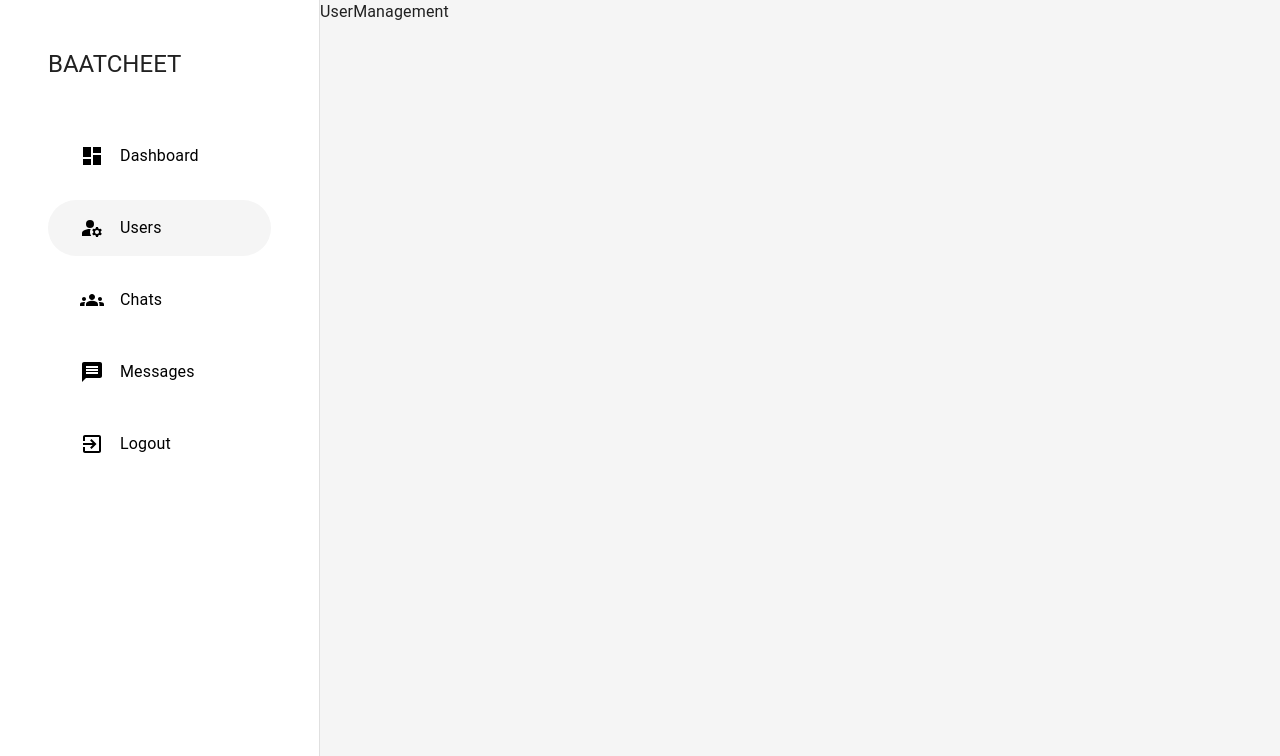
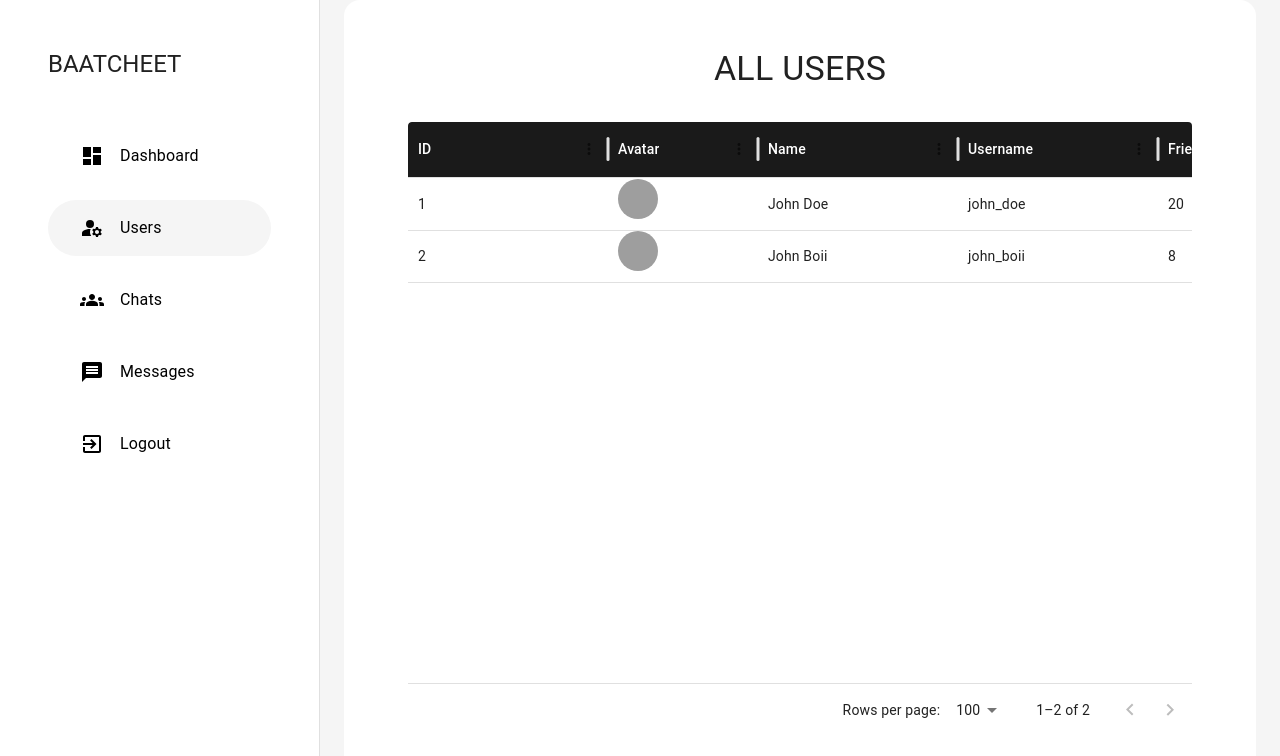
Before and after one commit to a-nuj1/BaatCheet-ChatSpace, a React (Vite) app: page /admin/users in a window 1280 px wide. Shown: the top 756 px of the page. Built offline with nearby package versions, Linux system fonts and the light colour scheme; grey boxes are pictures that could not be loaded.

Commit message:
done with frontend

```diff
--- a/package.json
+++ b/package.json
@@ -14,6 +14,7 @@
     "@emotion/styled": "^11.13.0",
     "@mui/icons-material": "^6.1.3",
     "@mui/material": "^6.1.3",
+    "@mui/x-data-grid": "^7.21.0",
     "6pp": "^1.2.16",
     "chart.js": "^4.4.4",
     "moment": "^2.30.1",
--- /dev/null
+++ b/src/components/shared/Table.jsx
@@ -0,0 +1,63 @@
+import { Container, Paper, Typography } from '@mui/material'
+import React from 'react'
+import {DataGrid} from '@mui/x-data-grid'
+import { metBlack } from '../../constants/colors'
+
+
+function Table({rows, columns, heading, rowHeight = 52}) {
+  return (
+    <Container
+        sx={{
+            // display: "flex",
+            // flexDirection: "column",
+            // alignItems: "center",
+            // justifyContent: "center",
+            height: "100vh",
+        }}
+    >
+        <Paper
+            elevation={3}
+            sx={{
+                padding: '1rem 4rem',
+                borderRadius: '1rem',
+                margin: 'auto',
+                width: '100%',
+                overflow: 'hidden',
+                height: '100%',
+                boxShadow: 'none',
+            }}
+        >
+            <Typography
+                textAlign={'center'}
+                variant='h4'
+                sx={{
+                    margin: '2rem',
+                    textTransform: 'uppercase',
+                }}
+            >{heading}</Typography>
+
+            <DataGrid
+                rows = {rows}
+                columns = {columns}
+                rowHeight= {rowHeight}
+                style={{
+                    height: '80%',
+                }}
+                sx={{
+                    border: 'none',
+                    ".table-header":{
+                        bgcolor: metBlack,
+                        color: 'white',
+                    }
+                }}
+            />
+
+
+        </Paper>
+
+
+    </Container>
+  )
+}
+
+export default Table
--- a/src/constants/sampleData.js
+++ b/src/constants/sampleData.js
@@ -1,275 +1,190 @@
 export const sampleChats = [
   {
-    avatar: ["https://randomuser.me/api/portraits"],
+    avatar: ["https://www.pngall.com/wp-content/uploads/12/Avatar-Profile-Vector-PNG-File.png"],
     name: "John Doe",
     _id: "1",
     groupChat: false,
     members: ["1", "2"],
   },
   {
-    avatar: [
-      "https://randomuser.me/api/portraits",
-
-    ],
+    avatar: ["https://www.pngall.com/wp-content/uploads/12/Avatar-Profile-Vector-PNG-File.png"],
     name: "John ",
     _id: "2",
     groupChat: true,
     members: ["1", "2"],
   },
   {
-    avatar: [
-      "https://randomuser.me/api/portraits",
-
-    ],
+    avatar: ["https://www.pngall.com/wp-content/uploads/12/Avatar-Profile-Vector-PNG-File.png"],
     name: "susy ",
     _id: "3",
     groupChat: true,
-    members: ["1", "2",'3'],
+    members: ["1", "2", "3"],
   },
   {
-    avatar: [
-      "https://randomuser.me/api/portraits",
-
-    ],
+    avatar: ["https://www.pngall.com/wp-content/uploads/12/Avatar-Profile-Vector-PNG-File.png"],
     name: "remo ",
     _id: "4",
     groupChat: true,
     members: ["1", "2"],
   },
-  {
-    avatar: [
-      "https://randomuser.me/api/portraits",
-
-    ],
-    name: "John ",
-    _id: "5",
-    groupChat: true,
-    members: ["1", "2"],
-  },
-  {
-    avatar: [
-      "https://randomuser.me/api/portraits",
-
-    ],
-    name: "John ",
-    _id: "6",
-    groupChat: true,
-    members: ["1", "2"],
-  },
-  {
-    avatar: [
-      "https://randomuser.me/api/portraits",
-
-    ],
-    name: "John ",
-    _id: "7",
-    groupChat: true,
-    members: ["1", "2"],
-  },
-  {
-    avatar: [
-      "https://randomuser.me/api/portraits",
-
-    ],
-    name: "John ",
-    _id: "8",
-    groupChat: true,
-    members: ["1", "2"],
-  },
-  {
-    avatar: [
-      "https://randomuser.me/api/portraits",
-
-    ],
-    name: "John ",
-    _id: "9",
-    groupChat: true,
-    members: ["1", "2"],
-  },
-  {
-    avatar: [
-      "https://randomuser.me/api/portraits",
-
-    ],
-    name: "John ",
-    _id: "10",
-    groupChat: true,
-    members: ["1", "2"],
-  },
-  {
-    avatar: [
-      "https://randomuser.me/api/portraits",
-
-    ],
-    name: "John ",
-    _id: "11",
-    groupChat: true,
-    members: ["1", "2"],
-  },
-  {
-    avatar: [
-      "https://randomuser.me/api/portraits",
-
-    ],
-    name: "John ",
-    _id: "12",
-    groupChat: true,
-    members: ["1", "2"],
-  },
-  {
-    avatar: [
-      "https://randomuser.me/api/portraits",
-
-    ],
-    name: "John ",
-    _id: "13",
-    groupChat: true,
-    members: ["1", "2"],
-  },
-  {
-    avatar: [
-      "https://randomuser.me/api/portraits",
-
-    ],
-    name: "John ",
-    _id: "14",
-    groupChat: true,
-    members: ["1", "2"],
-  },
-  {
-    avatar: [
-      "https://randomuser.me/api/portraits",
-
-    ],
-    name: "John ",
-    _id: "15",
-    groupChat: true,
-    members: ["1", "2"],
-  },
-  {
-    avatar: [
-      "https://randomuser.me/api/portraits",
-
-    ],
-    name: "John ",
-    _id: "16",
-    groupChat: true,
-    members: ["1", "2"],
-  },
-  {
-    avatar: [
-      "https://randomuser.me/api/portraits",
-
-    ],
-    name: "John ",
-    _id: "17",
-    groupChat: true,
-    members: ["1", "2"],
-  },
-  {
-    avatar: [
-      "https://randomuser.me/api/portraits",
-
-    ],
-    name: "John ",
-    _id: "18",
-    groupChat: true,
-    members: ["1", "2"],
-  },
-  {
-    avatar: [
-      "https://randomuser.me/api/portraits",
-
-    ],
-    name: "John ",
-    _id: "19",
-    groupChat: true,
-    members: ["1", "2"],
-  },
-  {
-    avatar: [
-      "https://randomuser.me/api/portraits",
-
-    ],
-    name: "John ",
-    _id: "20",
-    groupChat: true,
-    members: ["1", "2"],
-  },
-  {
-    avatar: [
-      "https://randomuser.me/api/portraits",
-
-    ],
-    name: "John ",
-    _id: "21",
-    groupChat: true,
-    members: ["1", "2"],
-  },
 ];
-
 
 export const sampleUsers = [
   {
-    avatar: "https://randomuser.me/api/portraits",
+    avatar: "https://www.pngall.com/wp-content/uploads/12/Avatar-Profile-Vector-PNG-File.png",
     name: "John Doe",
     _id: "1",
   },
   {
-    avatar: "https://randomuser.me/api/portraits",
+    avatar: "https://www.pngall.com/wp-content/uploads/12/Avatar-Profile-Vector-PNG-File.png",
     name: "John Boii",
     _id: "2",
   },
-
-]
+];
 
 export const sampleNotifications = [
   {
-    sender:{
-      avatar: "https://randomuser.me/api/portraits",
+    sender: {
+      avatar: "https://www.pngall.com/wp-content/uploads/12/Avatar-Profile-Vector-PNG-File.png",
       name: "John Doe",
     },
     _id: "1",
   },
   {
-    sender:{
-      avatar: "https://randomuser.me/api/portraits",
+    sender: {
+      avatar: "https://www.pngall.com/wp-content/uploads/12/Avatar-Profile-Vector-PNG-File.png",
       name: "John Boii",
     },
     _id: "2",
   },
 ];
 
-
-
 export const sampleMessage = [
   {
-    attachments:[],
+    attachments: [],
 
-    content: 'lwde ki sarkar hai...',
-    _id: 'bcdedf',
-    sender:{
-      _id: 'user._id',
-      name: 'chaman',
+    content: "lwde ki sarkar hai...",
+    _id: "bcdedf",
+    sender: {
+      _id: "user._id",
+      name: "chaman",
     },
-    chat: 'chatId',
-    createdAt: '2024-10-06T18:30:00.000Z'
+    chat: "chatId",
+    createdAt: "2024-10-06T18:30:00.000Z",
   },
   {
-    attachments:[
+    attachments: [
       {
-        public_id: 'ab2',
-        url: 'https://i.pinimg.com/736x/97/3c/fc/973cfcca079333c9657855db38bdc79f.jpg',
+        public_id: "ab2",
+        url: "https://i.pinimg.com/736x/97/3c/fc/973cfcca079333c9657855db38bdc79f.jpg",
       },
     ],
 
     // content: 'lwde ki ki sarkar hai...',
-    _id: 'bcdedfdfs',
-    sender:{
-      _id: 'abc',
-      name: 'chaman2',
+    _id: "bcdedfdfs",
+    sender: {
+      _id: "abc",
+      name: "chaman2",
     },
-    chat: 'chatId',
-    createdAt: '2024-10-06T18:50:00.000Z'
-  }
-]
+    chat: "chatId",
+    createdAt: "2024-10-06T18:50:00.000Z",
+  },
+];
+
+export const dashboardData = {
+  users: [
+    {
+      name: "John Doe",
+      _id: "1",
+      avatar: "https://www.pngall.com/wp-content/uploads/12/Avatar-Profile-Vector-PNG-File.png",
+      username: "john_doe",
+      friends: 20,
+      groups: 5,
+    },
+    {
+      name: "John Boii",
+      _id: "2",
+      avatar: "https://www.pngall.com/wp-content/uploads/12/Avatar-Profile-Vector-PNG-File.png",
+      username: "john_boii",
+      friends: 8,
+      groups: 7,
+    },
+  ],
+  chats: [
+    {
+      name: "JethaLaal Khte",
+      _id: "1",
+      avatar: ["https://www.pngall.com/wp-content/uploads/12/Avatar-Profile-Vector-PNG-File.png"],
+      totalMembers: 15,
+      groupChat: false,
+      members: [
+        {
+          _id: "1",
+          avatar: "https://www.pngall.com/wp-content/uploads/12/Avatar-Profile-Vector-PNG-File.png",
+        },
+        {
+          _id: "2",
+          avatar: "https://www.pngall.com/wp-content/uploads/12/Avatar-Profile-Vector-PNG-File.png",
+        },
+      ],
+      totalMessages: 100,
+      creator: {
+        name: "John Doe",
+        avatar: "https://www.pngall.com/wp-content/uploads/12/Avatar-Profile-Vector-PNG-File.png",
+      },
+    },
+    {
+      name: "Champak Chacha",
+      _id: "2",
+      avatar: ["https://www.pngall.com/wp-content/uploads/12/Avatar-Profile-Vector-PNG-File.png"],
+      totalMembers: 11,
+      groupChat: true,
+      members: [
+        {
+          _id: "1",
+          avatar: "https://www.pngall.com/wp-content/uploads/12/Avatar-Profile-Vector-PNG-File.png",
+        },
+        {
+          _id: "2",
+          avatar: "https://www.pngall.com/wp-content/uploads/12/Avatar-Profile-Vector-PNG-File.png",
+        },
+      ],
+      totalMessages: 100,
+      creator: {
+        name: "John Doe",
+        avatar: "https://www.pngall.com/wp-content/uploads/12/Avatar-Profile-Vector-PNG-File.png",
+      },
+    },
+  ],
+  messages:[
+    {
+      attachments: [],
+      content: "lwde ki sarkar hai...",
+      _id: "bcdedf",
+      sender: {
+        avatar: "https://i.pinimg.com/736x/97/3c/fc/973cfcca079333c9657855db38bdc79f.jpg",
+        name: "chaman",
+      },
+      chat: "abac",
+      groupChat: false,
+      createdAt: "2024-10-06T18:30:00.000Z",
+    },
+    {
+      attachments: [
+        {
+          public_id: "ab2",
+          url: "https://i.pinimg.com/736x/97/3c/fc/973cfcca079333c9657855db38bdc79f.jpg",
+        },
+      ],
+      content: "lwde ki",
+      _id: "bcdedfdfs",
+      sender: {
+        avatar: "https://i.pinimg.com/736x/97/3c/fc/973cfcca079333c9657855db38bdc79f.jpg",
+        name: "Chutia",
+      },
+      chat: "jii",
+      groupChat: true,
+      createdAt: "2024-10-06T18:50:00.000Z",
+    }
+  ]
+};
--- a/src/pages/admin/ChatManagement.jsx
+++ b/src/pages/admin/ChatManagement.jsx
@@ -1,10 +1,82 @@
-import React from 'react'
-import AdminLayout from '../../components/layout/AdminLayout'
+import { Avatar, Stack } from '@mui/material'
+import React, { useEffect, useState } from 'react'
+import AdminLayout from "../../components/layout/AdminLayout"
+import AvatarCard from '../../components/shared/AvatarCard'
+import Table from '../../components/shared/Table'
+import { dashboardData } from '../../constants/sampleData'
+import { transformUrl } from '../../lib/features'
+
+const columns = [{
+    field: 'id',
+    headerName: 'ID',
+    width: 200,
+    headerClassName: 'table-header',
+  },
+  {
+    field: 'avatar',
+    headerName: 'Avatar',
+    headerClassName: 'table-header',
+    width: 150,
+    renderCell: (params) => (<AvatarCard avatar={params.row.avatar} />)
+  },
+  {
+    field: 'name',
+    headerName: 'Name',
+    headerClassName: 'table-header',
+    width: 300,
+  },
+  {
+    field: 'totalMembers',
+    headerName: 'Total Members',
+    headerClassName: 'table-header',
+    width: 120,
+  },
+  {
+    field: 'members',
+    headerName: 'Members',
+    headerClassName: 'table-header',
+    width: 300,
+    renderCell:(params)=><AvatarCard max={100} avatar={params.row.members}/>
+  },
+  {
+    field: 'totalMessages',
+    headerName: 'Total Messages',
+    headerClassName: 'table-header',
+    width: 120,
+  },
+  {
+    field: 'creator',
+    headerName: 'Creator By',
+    headerClassName: 'table-header',
+    width: 200,
+    renderCell:(params)=>(
+      <Stack direction={'row'} alignItems={'center'} spacing={'1rem'} >
+        <Avatar alt={params.row.creator.name} src={params.row.creator.avatar}/>
+        <span>{params.row.creator.name}</span>
+      </Stack>
+    )
+  }
+
+]
 
 function ChatManagement() {
+  const [rows, setRows] = useState([]);
+
+  useEffect(()=>{
+    setRows(dashboardData.chats.map((i)=>({
+     ...i,
+     id: i._id,
+     avatar: i.avatar.map((i)=>transformUrl(i, 50)),
+     members: i.members.map((i)=>transformUrl(i.avatar, 50)),
+     creator:{
+        name: i.creator.name,
+        avatar: transformUrl(i.creator.avatar, 50)
+     }
+    })))
+  },[])
   return (
     <AdminLayout>
-    <div>ChatManagement</div>
+        <Table rows={rows} columns={columns}  heading={'All Chats'}/>
     </AdminLayout>
   )
 }
--- a/src/pages/admin/MessageManagement.jsx
+++ b/src/pages/admin/MessageManagement.jsx
@@ -1,12 +1,101 @@
-import React from 'react'
-import AdminLayout from '../../components/layout/AdminLayout'
+import React, { useEffect, useState } from 'react'
+import AdminLayout from "../../components/layout/AdminLayout"
+import Table from '../../components/shared/Table'
+import { Avatar, Box, Stack } from '@mui/material'
+import {dashboardData} from '../../constants/sampleData'
+import {fileFormate, transformUrl} from '../../lib/features'
+import moment from 'moment'
+import RenderAttachment from '../../components/shared/RenderAttachment'
+
+const columns = [{
+    field: 'id',
+    headerName: 'ID',
+    width: 200,
+    headerClassName: 'table-header',
+  },
+  {
+    field: 'attachments',
+    headerName: 'Attachments',
+    headerClassName: 'table-header',
+    width: 200,
+    renderCell: (params) => {
+
+      const {attachments} = params.row;
+      return attachments.length > 0 ? attachments.map((i, index) => {
+        const url = i.url;
+        const file = fileFormate(url);
+
+        return <Box key={index}>
+          <a href={url} download
+          target='_blank' rel='noreferrer' style={{
+            color: 'black'
+          }}>
+            {RenderAttachment(file, url)}
+          </a>
+        </Box>
+      }) : "No Attachments"
+
+    }
+  },
+
+  {
+    field: 'content',
+    headerName: 'Content',
+    headerClassName: 'table-header',
+    width: 400,
+  },
+
+  {
+    field: 'sender',
+    headerName: 'Sent By',
+    headerClassName: 'table-header',
+    width: 200,
+    renderCell: (params) => (<Stack direction={'row'} spacing={'1rem'} alignItems={'center'}>
+      <Avatar src={params.row.sender.avatar} alt={params.row.sender.name} />
+      <span>{params.row.sender.name}</span>
+    </Stack>)
+  },
+  {
+    field: 'chat',
+    headerName: 'Chat',
+    headerClassName: 'table-header',
+    width: 220,
+  },
+  {
+    field: 'groupChat',
+    headerName: 'Group Chat',
+    headerClassName: 'table-header',
+    width: 100,
+  },
+  {
+    field: 'createdAt',
+    headerName: 'Created Time',
+    headerClassName: 'table-header',
+    width: 250,
+  }
+
+]
 
 function MessageManagement() {
+  const [rows, setRows] = useState([]);
+
+  useEffect(()=>{
+    setRows(dashboardData.messages.map((i)=>({
+      ...i,
+      id:i._id,
+      sender:{
+        name:i.sender.name,
+        avatar:transformUrl(i.sender.avatar, 50)
+      },
+      createdAt: moment(i.createdAt).format('MMMM Do YYYY, h:mm:ss a')
+    })))
+  },[])
   return (
     <AdminLayout>
-    <div>MessageManagement</div>
+        <Table rows={rows} columns={columns}  heading={'All Messages'} rowHeight={100}/>
     </AdminLayout>
   )
 }
 
+
 export default MessageManagement
--- a/src/pages/admin/UserManagement.jsx
+++ b/src/pages/admin/UserManagement.jsx
@@ -1,10 +1,61 @@
-import React from 'react'
+import React, { useEffect, useState } from 'react'
 import AdminLayout from "../../components/layout/AdminLayout"
+import Table from '../../components/shared/Table'
+import { Avatar } from '@mui/material'
+import {dashboardData} from '../../constants/sampleData'
+import {transformUrl} from '../../lib/features'
+
+const columns = [{
+    field: 'id',
+    headerName: 'ID',
+    width: 200,
+    headerClassName: 'table-header',
+  },
+  {
+    field: 'avatar',
+    headerName: 'Avatar',
+    headerClassName: 'table-header',
+    width: 150,
+    renderCell: (params) => (<Avatar src={params.row.avatar} alt={params.row.name} />)
+  },
+  {
+    field: 'name',
+    headerName: 'Name',
+    headerClassName: 'table-header',
+    width: 200,
+  },
+  {
+    field: 'username',
+    headerName: 'Username',
+    headerClassName: 'table-header',
+    width: 200,
+  },
+  {
+    field: 'friends',
+    headerName: 'Friends',
+    headerClassName: 'table-header',
+    width: 150,
+  },
+  {
+    field: 'groups',
+    headerName: 'Groups',
+    headerClassName: 'table-header',
+    width: 150,
+  },
+
+]
 
 function UserManagement() {
+  const [rows, setRows] = useState([]);
+
+  useEffect(()=>{
+    setRows(dashboardData.users.map((i)=>({
+      ...i, id:i._id, avatar: transformUrl(i.avatar, 50)
+    })))
+  },[])
   return (
     <AdminLayout>
-        <div>UserManagement</div>
+        <Table rows={rows} columns={columns}  heading={'All Users'}/>
     </AdminLayout>
   )
 }
```
Also changed, not shown: src/pages/admin/Dashboard.jsx (+12 -1 lines), 1 other file (tests, documents, lock files or other folders).
